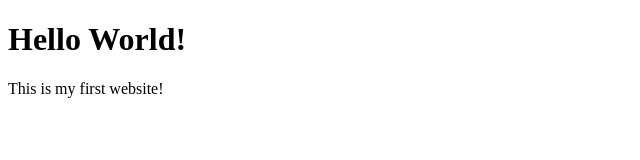
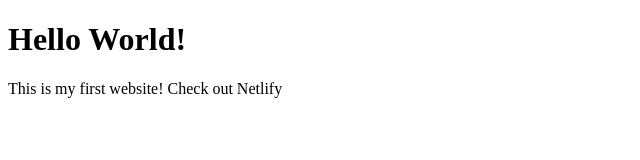
Before and after one commit to bargy-nic-MSU/Hello-World, a plain HTML site: page index.html in a window 1280 px wide. Shown: the whole page, without its empty margins (0-640 px from the left). Drawn offline with Linux system fonts and the light colour scheme.

Commit message:
Netlifly check

```diff
--- a/index.html
+++ b/index.html
@@ -7,6 +7,6 @@
 </head>
 <body>
     <h1>Hello World!</h1>
-    <p>This is my first website!</p>
+    <p>This is my first website! Check out Netlify</p>
 </body>
 </html>
```
